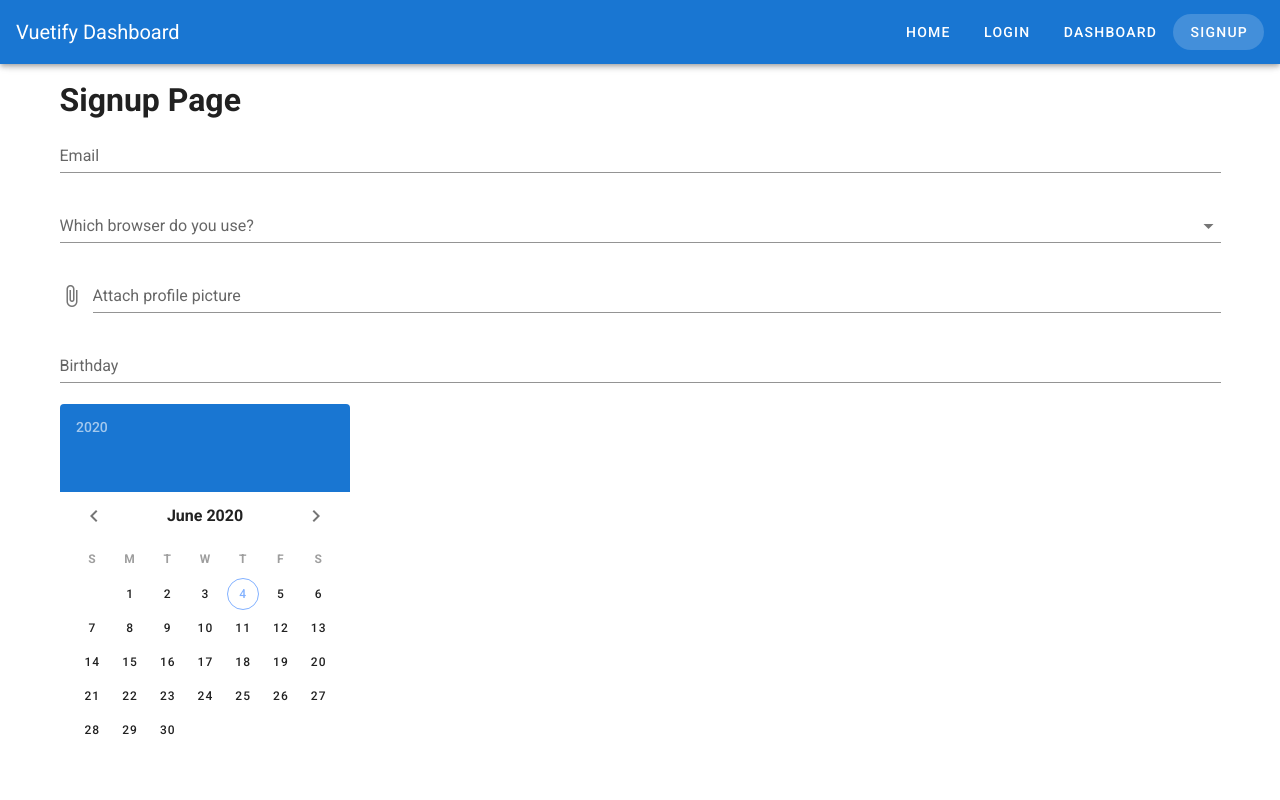
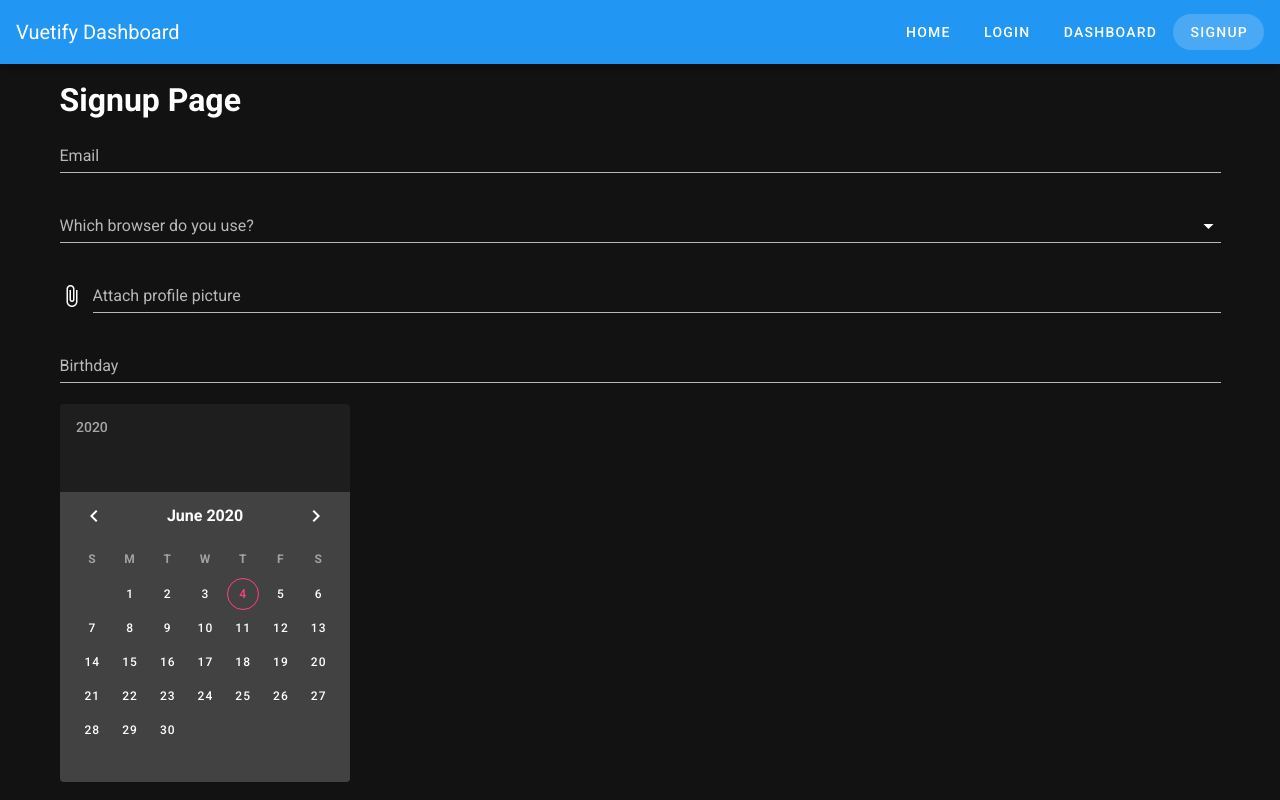
Before and after one commit to kasprzyk/Vuetify, a Vue app: page /signup in a window 1280 px wide. Shown: the top 800 px of the page. Built offline with nearby package versions, Linux system fonts and the light colour scheme.

Commit message:
Dark theme

```diff
--- a/src/plugins/vuetify.js
+++ b/src/plugins/vuetify.js
@@ -4,4 +4,10 @@ import Vuetify from 'vuetify/lib';
 Vue.use(Vuetify);
 
 export default new Vuetify({
+  icons: {
+    iconfont: 'mdi',
+  },
+  theme: {
+    dark: true,
+  },
 });
```
